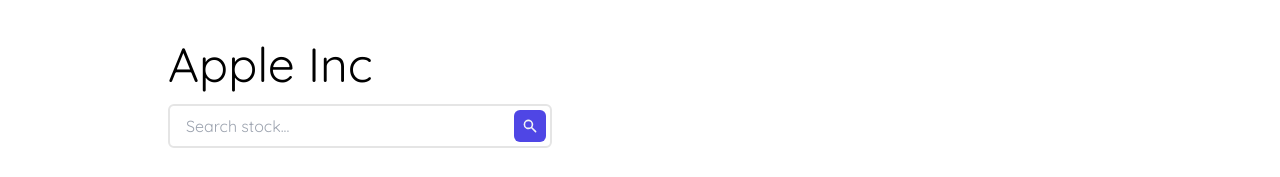
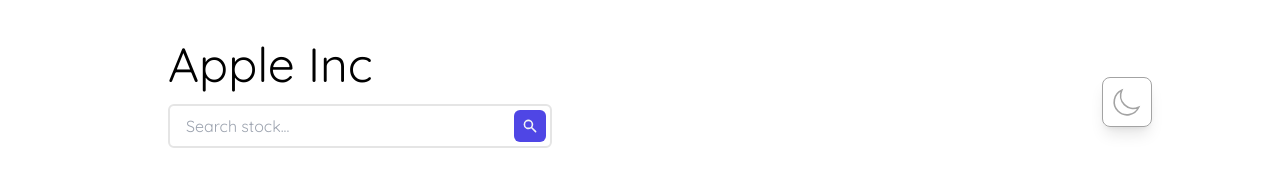
Before and after one commit to nikcladis/stock-dashboard, a React (Vite) app: page / in a window 1280 px wide. Shown: the top 177 px of the page. Built offline with nearby package versions, Linux system fonts and the light colour scheme.

Commit message:
Added ThemeIcon Component

```diff
--- a/src/components/Header.jsx
+++ b/src/components/Header.jsx
@@ -1,4 +1,5 @@
 import Search from "@components/Search";
+import ThemeIcon from "@components/ThemeIcon";
 
 const Header = ({ name }) => {
   return (
@@ -7,6 +8,7 @@
         <h1 className="text-5xl">{name}</h1>
         <Search />
       </div>
+      <ThemeIcon />
     </>
   );
 };
--- /dev/null
+++ b/src/components/ThemeIcon.jsx
@@ -0,0 +1,9 @@
+import { MoonIcon } from "@heroicons/react/solid";
+const ThemeIcon = () => {
+  return (
+    <button className="rounded-lg border-1 ☐ border-neutral-400 p-2 absolute right-8 xl:right-32 shadow-lg">
+      <MoonIcon className="h-8 w-8 cursor-pointer stroke-1 fill-none stroke-neutral-400" />
+    </button>
+  );
+};
+export default ThemeIcon;
```
